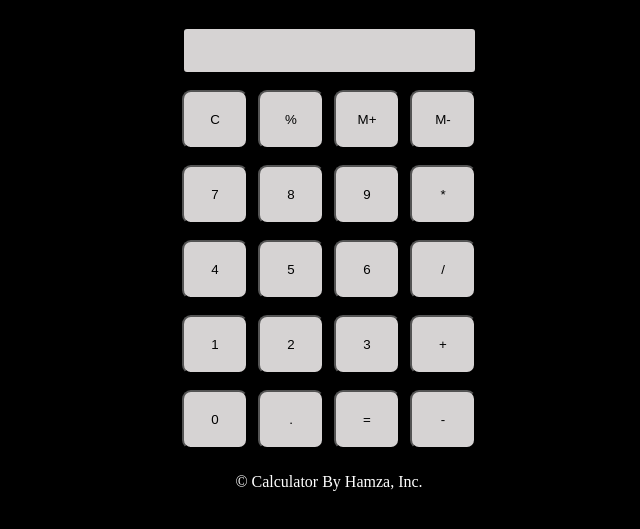
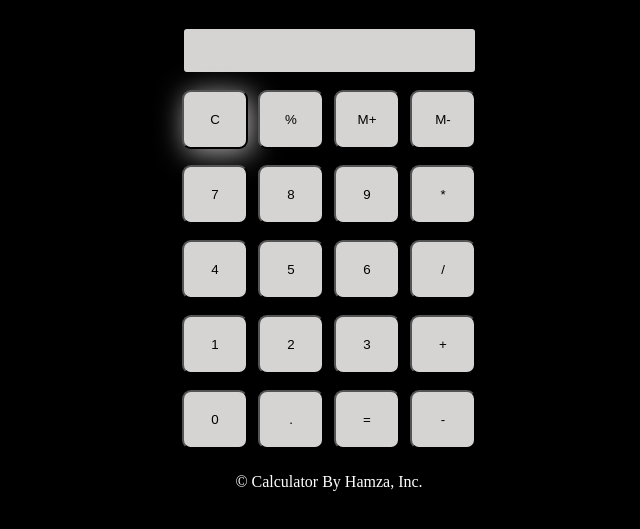
Before and after one commit to hamza-mujahid0/calc, a plain HTML site: page index.html in a window 1280 px wide. In both pictures the pointer is over the button 534 px from the left and 180 px from the top of the page. Shown: the part 61-590 px from the top of the page, without its empty margins (319-959 px from the left). Drawn offline with Linux system fonts and the light colour scheme.

Commit message:
index.html

```diff
--- a/index.html
+++ b/index.html
@@ -62,6 +62,9 @@
 
         .items-center {
             align-items: center;
+        }
+        .button:hover{
+            box-shadow: 4px 4px 28px rgba(247, 243, 243, 0.722);
         }
     </style>
 </head>
```
